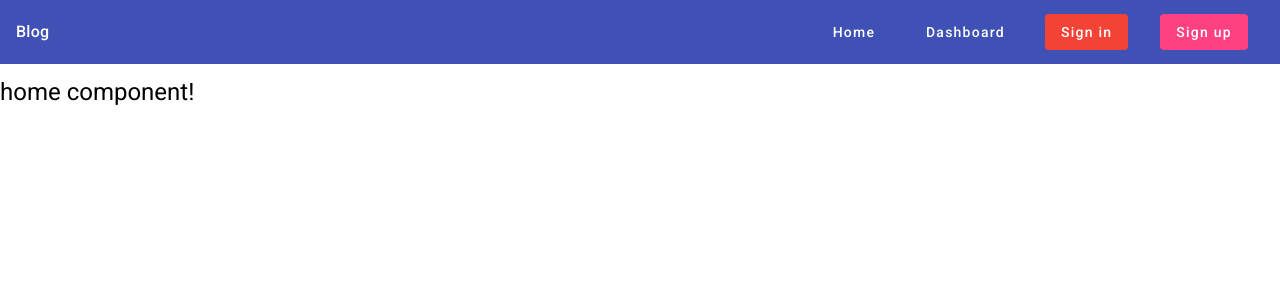
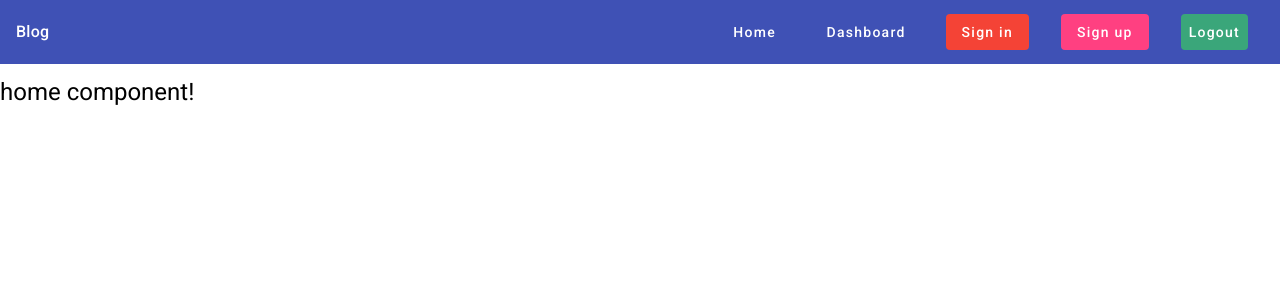
Before and after one commit to MaxRattle/Angular-MEAN, an Angular app in the folder Frontend/: page / in a window 1280 px wide. Shown: the top 300 px of the page. Built offline with nearby package versions, Linux system fonts and the light colour scheme.

Commit message:
feat: realized logout and fixed /dashboard again

```diff
--- a/Frontend/src/app/auth/auth.component.ts
+++ b/Frontend/src/app/auth/auth.component.ts
@@ -88,6 +88,8 @@ export class AuthComponent {
 
           // Сохранение токена в локальном хранилище браузера
           localStorage.setItem('authToken', token);
+          // Сохранение объекта пользователя в локальном хранилище браузера
+          localStorage.setItem('authUser', JSON.stringify(user));
 
           // Отправка запроса на защищенный маршрут с токеном в заголовке
           const headers = new HttpHeaders({
--- a/Frontend/src/app/guards/auth.guard.ts
+++ b/Frontend/src/app/guards/auth.guard.ts
@@ -9,7 +9,7 @@ export class AuthGuard implements CanActivate {
   constructor(private authService: AuthService, private router: Router) {}
 
   canActivate(): boolean {
-    if (!this.authService.isAuthenticated()) {
+    if (localStorage.getItem('authToken') != null) {
       // Если пользователь авторизован, разрешаем доступ к маршруту
       console.log('canActivate return TRUE Auth success');
       return true;
--- a/Frontend/src/app/header/header.component.html
+++ b/Frontend/src/app/header/header.component.html
@@ -4,7 +4,7 @@
             <span class="blog">Blog</span>
             <span class="example-spacer"></span>
             <a [routerLink]="'/'" mat-button class="home">Home</a>
-            <a (click)="dashPage()" mat-button class="dashboard">Dashboard</a>
+            <a [routerLink]="'/account/dashboard'" mat-button class="dashboard">Dashboard</a>
             <button
                 [routerLink]="'/account/auth'"
                 class="in"
@@ -17,6 +17,7 @@
                 mat-flat-button
                 color="accent"
             >Sign up</button>
+            <button (click)="logout()" mat-button class="logout">Logout</button>
         </mat-toolbar>
     </p>
 </section>
--- a/Frontend/src/app/header/header.component.scss
+++ b/Frontend/src/app/header/header.component.scss
@@ -5,10 +5,15 @@
 .home,
 .dashboard,
 .in,
-.up {
+.up,
+.logout {
   margin: 1rem;
 }
 
 .blog {
   font-size: 1rem;
 }
+
+.logout {
+  background-color: #36f44685;
+}
--- a/Frontend/src/app/header/header.component.ts
+++ b/Frontend/src/app/header/header.component.ts
@@ -2,7 +2,12 @@ import { Component } from '@angular/core';
 import { MatToolbarModule } from '@angular/material/toolbar';
 import { MatIconModule } from '@angular/material/icon';
 import { MatButtonModule } from '@angular/material/button';
-import { RouterLink } from '@angular/router';
+import { Router, RouterLink } from '@angular/router';
+
+import { FlashMessageService } from '../services/flash-message.service';
+import { AuthService } from '../services/auth.service';
+import { HttpClient } from '@angular/common/http';
+
 @Component({
   selector: 'app-header',
   standalone: true,
@@ -11,5 +16,16 @@ import { RouterLink } from '@angular/router';
   styleUrl: './header.component.scss',
 })
 export class HeaderComponent {
-  dashPage() {}
+  constructor(
+    private flashMessageService: FlashMessageService,
+    private authService: AuthService,
+    private router: Router,
+    private http: HttpClient
+  ) {}
+  logout() {
+    this.authService.logoutUser();
+    this.flashMessageService.show('User logout');
+    console.log('User logout successfully');
+    this.router.navigate(['/account/auth']);
+  }
 }
--- a/Frontend/src/app/services/auth.service.ts
+++ b/Frontend/src/app/services/auth.service.ts
@@ -39,14 +39,11 @@ export class AuthService {
   }
 
   getAuthToken(): string | null {
+    console.log(this.token);
     return this.token;
   }
 
-  isAuthenticated(): boolean {
-    // Проверяем, есть ли токен аутентификации
-    const token = this.getAuthToken();
-    console.log(!!token);
-
-    return !!token; // Преобразуем token в булево значение
+  logoutUser(): void {
+    localStorage.clear();
   }
 }
```
